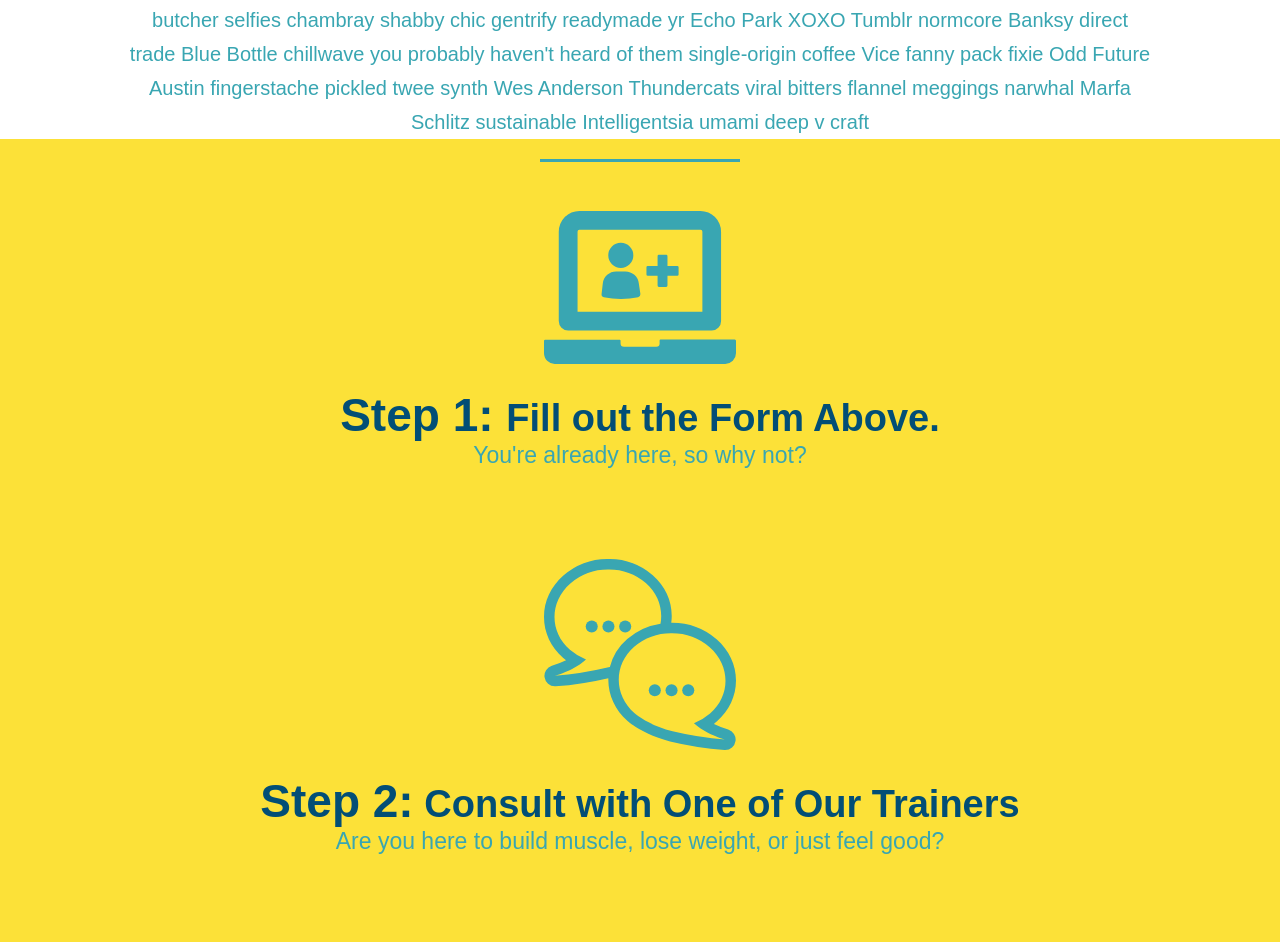
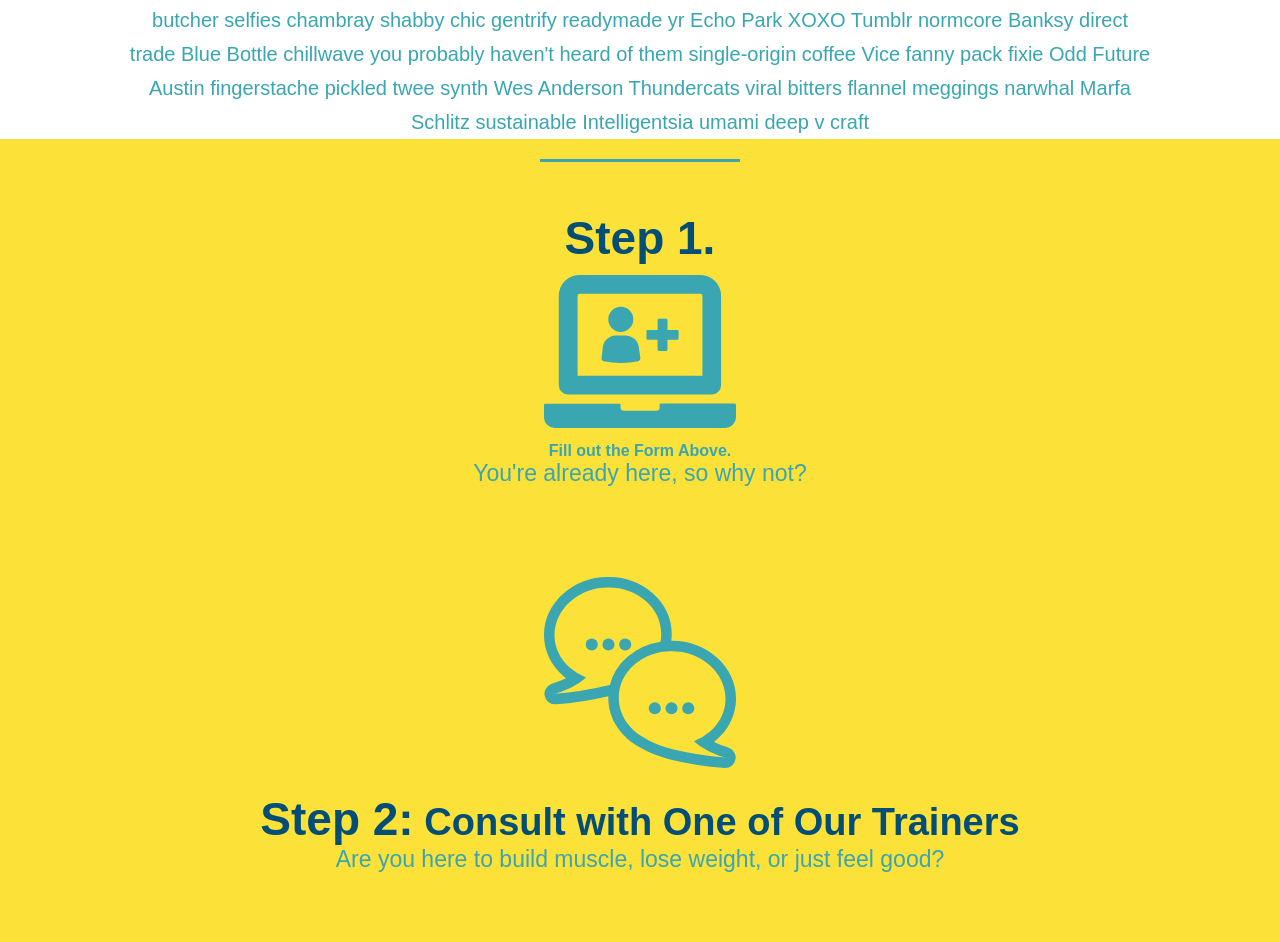
Before and after one commit to zurisha7/run-buddy, a plain HTML site: page index.html in a window 1280 px wide. Shown: the part 801-1743 px from the top of the page. Drawn offline with Linux system fonts and the light colour scheme.

```diff
--- a/index.html
+++ b/index.html
@@ -109,11 +109,15 @@
 
             <h2 class="section-title secondary-border" What You Do></h2>
 
-            <div>
-                <!--insert this img element -->
-                <img src="./assets/images/step-1.svg" alt="" />
-                <h3>Step 1: <span>Fill out the Form Above.</span></h3>
-                <p>You're already here, so why not?</p>
+            <div class="step">
+                <h3>Step 1.</h3>
+                <div class="step-info">
+                    <div class="step-img">
+                    <img src="./assets/images/step-1.svg" alt="" />
+                        <h4>Fill out the Form Above.</h4>
+                        <p>You're already here, so why not?</p>
+                    </div>
+                </div>
             </div>
 
             <div>
```
